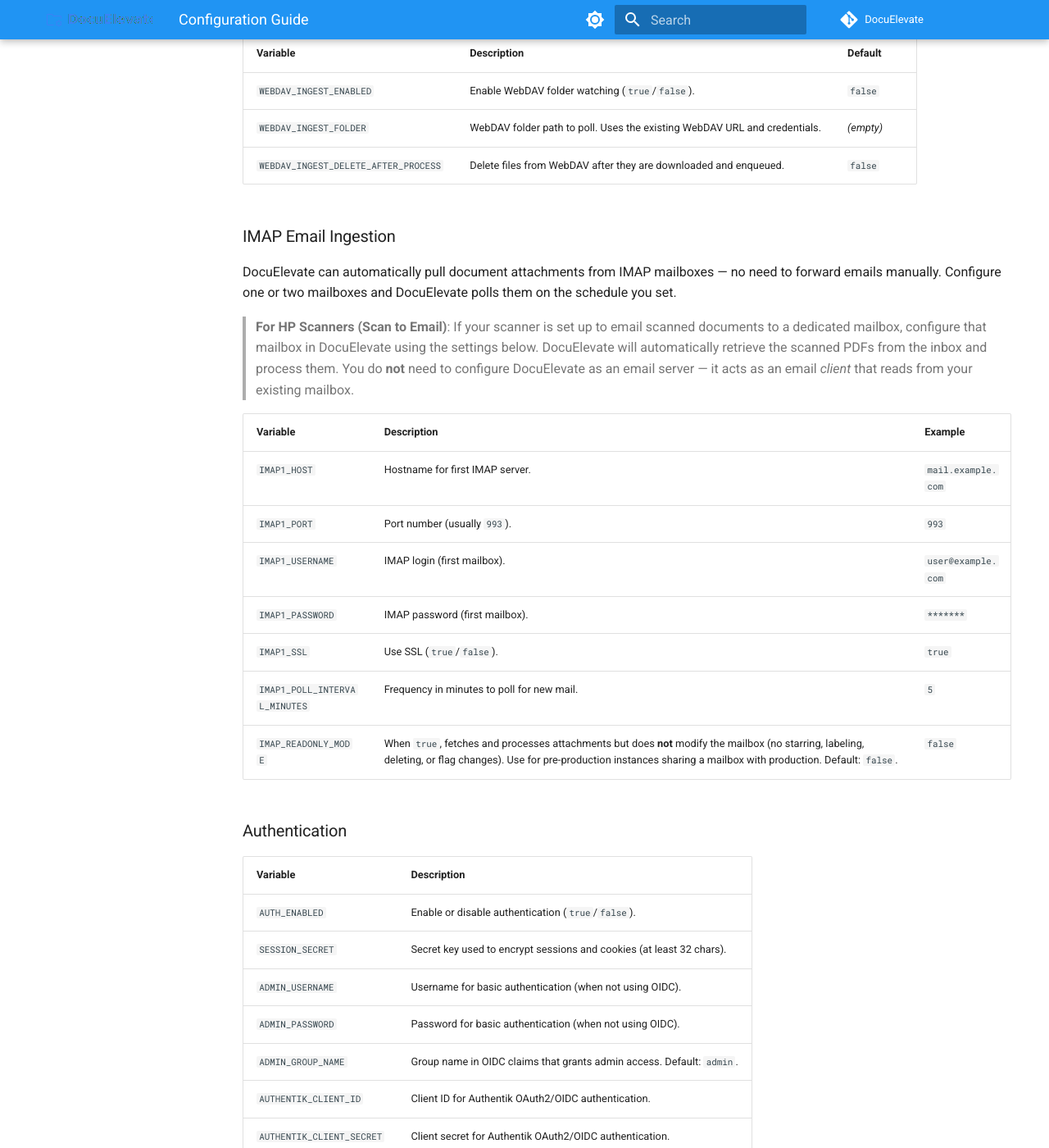
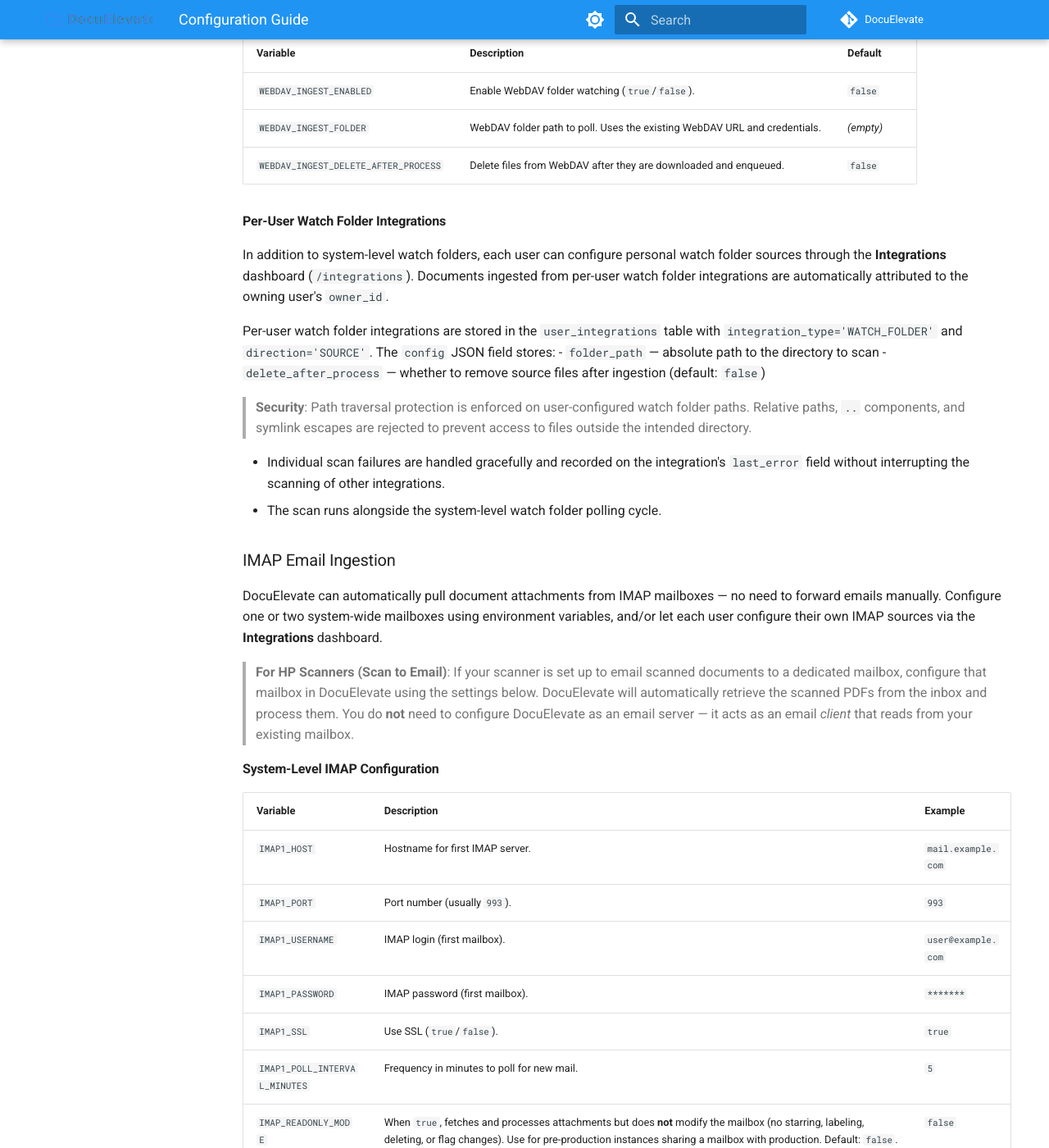
Before and after one commit to christianlouis/DocuElevate, an MkDocs documentation site: the page built from docs/ConfigurationGuide.md, in a window 1280 px wide and 1400 px high, scrolled down 7330 px. Shown: the whole window at 82% size. Built offline with MkDocs 1.6.1 and Material for MkDocs 9.7.7, drawn with Linux system fonts in a browser that asks for light colours; comment, search, counter and statistics services are not loaded; some of the changed text lies outside the part shown.

Commit message:
docs(config): document per-user IMAP and watch folder integration polling
Update ConfigurationGuide.md to document:
- Per-user IMAP integrations via the Integrations dashboard
- Per-user watch folder integrations with path traversal protection
- Updated unclaimed documents section to clarify attribution behavior

Co-authored-by: christianlouis <361235+christianlouis@users.noreply.github.com>

```diff
--- a/docs/ConfigurationGuide.md
+++ b/docs/ConfigurationGuide.md
@@ -267,11 +267,26 @@ DocuElevate can poll a WebDAV folder for new files. It reuses the existing WebDA
 | `WEBDAV_INGEST_FOLDER`                | WebDAV folder path to poll. Uses the existing WebDAV URL and credentials.                   | *(empty)* |
 | `WEBDAV_INGEST_DELETE_AFTER_PROCESS`  | Delete files from WebDAV after they are downloaded and enqueued.                            | `false`     |
 
+#### Per-User Watch Folder Integrations
+
+In addition to system-level watch folders, each user can configure personal watch folder sources through the **Integrations** dashboard (`/integrations`). Documents ingested from per-user watch folder integrations are automatically attributed to the owning user's `owner_id`.
+
+Per-user watch folder integrations are stored in the `user_integrations` table with `integration_type='WATCH_FOLDER'` and `direction='SOURCE'`. The `config` JSON field stores:
+- `folder_path` — absolute path to the directory to scan
+- `delete_after_process` — whether to remove source files after ingestion (default: `false`)
+
+> **Security**: Path traversal protection is enforced on user-configured watch folder paths. Relative paths, `..` components, and symlink escapes are rejected to prevent access to files outside the intended directory.
+
+- Individual scan failures are handled gracefully and recorded on the integration's `last_error` field without interrupting the scanning of other integrations.
+- The scan runs alongside the system-level watch folder polling cycle.
+
 ### IMAP Email Ingestion
 
-DocuElevate can automatically pull document attachments from IMAP mailboxes — no need to forward emails manually. Configure one or two mailboxes and DocuElevate polls them on the schedule you set.
+DocuElevate can automatically pull document attachments from IMAP mailboxes — no need to forward emails manually. Configure one or two system-wide mailboxes using environment variables, and/or let each user configure their own IMAP sources via the **Integrations** dashboard.
 
 > **For HP Scanners (Scan to Email)**: If your scanner is set up to email scanned documents to a dedicated mailbox, configure that mailbox in DocuElevate using the settings below. DocuElevate will automatically retrieve the scanned PDFs from the inbox and process them. You do **not** need to configure DocuElevate as an email server — it acts as an email *client* that reads from your existing mailbox.
+
+#### System-Level IMAP Configuration
 
 | **Variable**                  | **Description**                                              | **Example**       |
 |-------------------------------|--------------------------------------------------------------|-------------------|
@@ -282,6 +297,15 @@ DocuElevate can automatically pull document attachments from IMAP mailboxes —
 | `IMAP1_SSL`                   | Use SSL (`true`/`false`).                                   | `true`            |
 | `IMAP1_POLL_INTERVAL_MINUTES` | Frequency in minutes to poll for new mail.                  | `5`               |
 | `IMAP_READONLY_MODE`          | When `true`, fetches and processes attachments but does **not** modify the mailbox (no starring, labeling, deleting, or flag changes). Use for pre-production instances sharing a mailbox with production. Default: `false`. | `false` |
+
+#### Per-User IMAP Integrations
+
+In addition to system-level mailboxes, each user can configure personal IMAP sources through the **Integrations** dashboard (`/integrations`). Documents ingested from per-user IMAP integrations are automatically attributed to the owning user's `owner_id`.
+
+Per-user IMAP integrations are stored in the `user_integrations` table with `integration_type='IMAP'` and `direction='SOURCE'`. Credentials are encrypted at rest using Fernet encryption.
+
+- Individual connection failures are handled gracefully and recorded on the integration's `last_error` field without interrupting the polling of other integrations.
+- The polling loop runs every minute and processes all active IMAP sources (system-level and per-user) in sequence.
 
 ### Authentication
 
@@ -316,8 +340,11 @@ Requires `AUTH_ENABLED=true`.
 
 #### Unclaimed Documents
 
-Documents ingested without a user session (e.g. via IMAP polling, API calls without authentication,
-or legacy imports) have `owner_id = NULL`. These are called **unclaimed** documents.
+Documents ingested via **system-level** sources (environment variable IMAP mailboxes, system watch folders)
+without a user session have `owner_id = NULL` unless `DEFAULT_OWNER_ID` is set. These are called **unclaimed** documents.
+
+Documents ingested via **per-user integrations** (IMAP or Watch Folder integrations configured through
+the Integrations dashboard) are automatically attributed to the owning user's `owner_id` and are never unclaimed.
 
 - When `UNOWNED_DOCS_VISIBLE_TO_ALL=true` (default), every authenticated user sees unclaimed
   documents alongside their own files. This allows users to discover and claim them.
```
